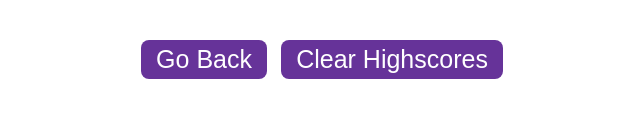
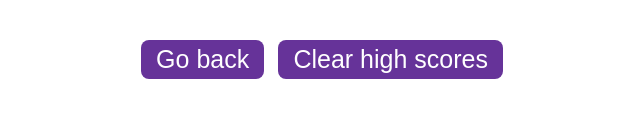
Before and after one commit to ccd330/coding-quiz, a plain HTML site: page highscores.html in a window 1280 px wide. Shown: the part 150-268 px from the top of the page, 318-958 px from the left. Drawn offline with Linux system fonts and the light colour scheme.

Commit message:
fix high score

```diff
--- a/highscores.html
+++ b/highscores.html
@@ -11,8 +11,8 @@
     <div class="container">
       <h1>Highscores</h1>
       <ol id="highscores"></ol>
-      <a href="index.html"><button>Go Back</button></a>
-      <button id="clear">Clear Highscores</button>
+      <a href="index.html"><button>Go back</button></a>
+      <button id="clear">Clear high scores</button>
     </div>
     <script src="assets/js/highscores.js"></script>
   </body>
```
Also changed, not shown: assets/js/highscores.js (+5 -5 lines), assets/js/script.js (+19 -21 lines).
